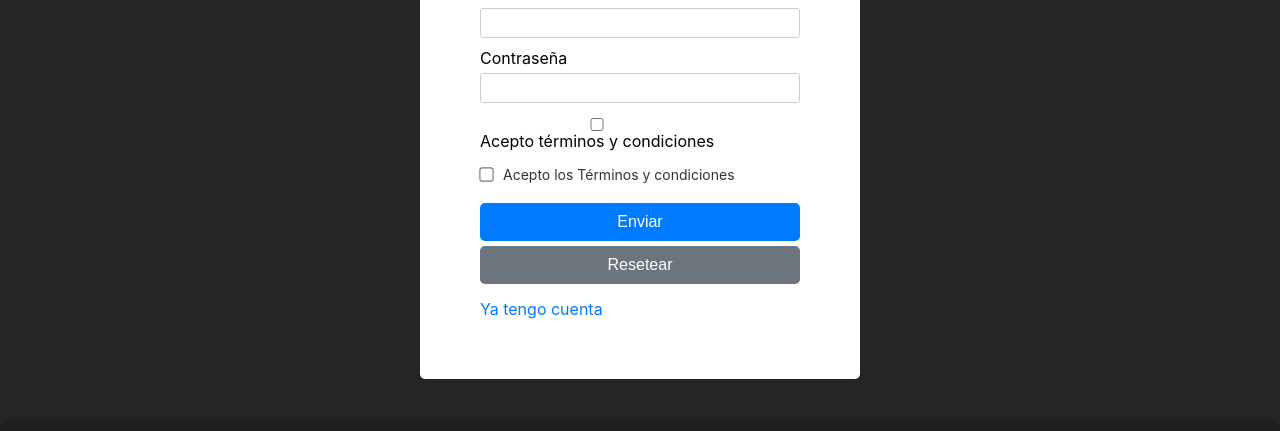
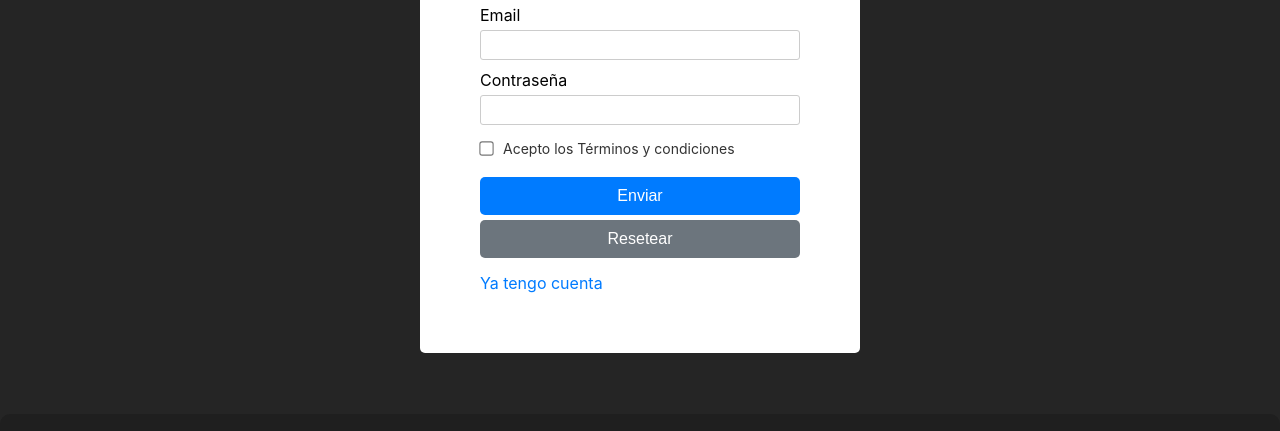
Before and after one commit to renacerini/grupo8-PI, a plain HTML site: page register.html in a window 1280 px wide. Shown: the part 306-737 px from the top of the page. Drawn offline with Linux system fonts and the light colour scheme.

Commit message:
corregir detalles

```diff
--- a/CSS/style.css
+++ b/CSS/style.css
@@ -576,8 +576,6 @@ h1 {
 body {
     background-color: rgb(37, 37, 37);
     font-family: "Inter", sans-serif;
-    margin: 0;
-    padding: 0;
     color: white;
 }
 
@@ -600,7 +598,6 @@ body {
     display: flex;
     flex-wrap: wrap;
     justify-content: center;
-    gap: 20px;
     padding: 20px;
 }
 
@@ -611,7 +608,6 @@ body {
     padding: 10px;
     width: 200px;
     text-align: center;
-    transition: 0.3s ease;
 }
 
 .pelicula:hover {
--- a/register.html
+++ b/register.html
@@ -71,10 +71,6 @@
           <input type="password" name="password">
         </label>
 
-<div class="terminosycondiciones">
-        <label class="form">
-          <input type="checkbox" name="terminos" required> Acepto términos y condiciones </label>
-        </div>
 
         <div class="form-terminos">
           <input type="checkbox" id="terminos" name="terminos" required>
```
